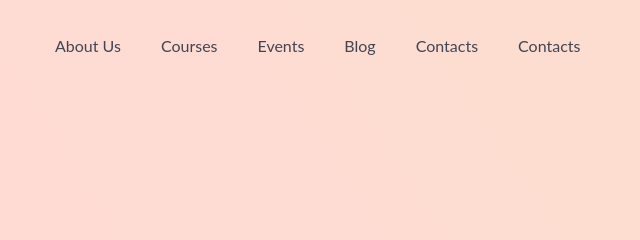
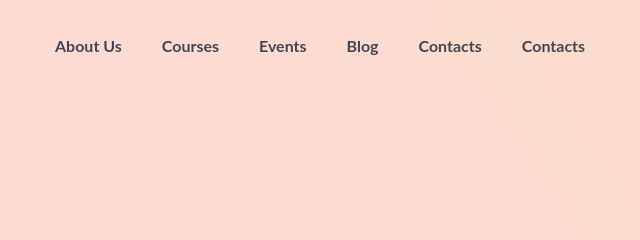
Before and after one commit to YKDK/lesson_15, a plain HTML site: page index.html in a window 1280 px wide. Shown: the top 240 px of the page, 170-810 px from the left. Drawn offline with Linux system fonts and the light colour scheme.

Commit message:
Update style.css

```diff
--- a/css/style.css
+++ b/css/style.css
@@ -53,14 +53,14 @@ body{
 
 }
 
-.item__link{
+.items__link{
 	font-weight: 700;
 	line-height: 1.6;
 	position: relative;
 }
 
 
-.item__link::after{
+.items__link::after{
 	content: "";
 	position: absolute;
 	bottom: 0;
@@ -70,7 +70,7 @@ body{
 	background-color: #424551;
 	transition: width 0.3s ease 0s;
 }
-.item__link:hover::after{
+.items__link:hover::after{
 	width: 100%;
 }
 
```
